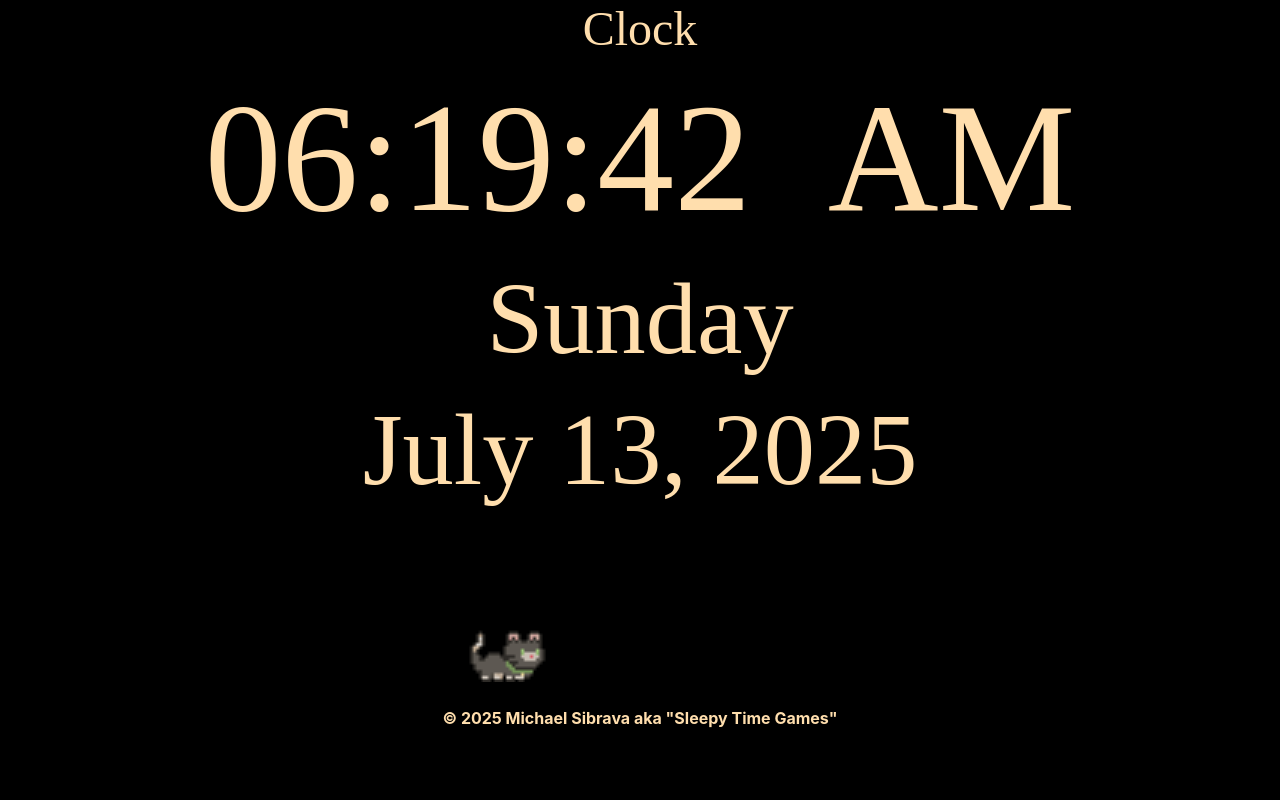
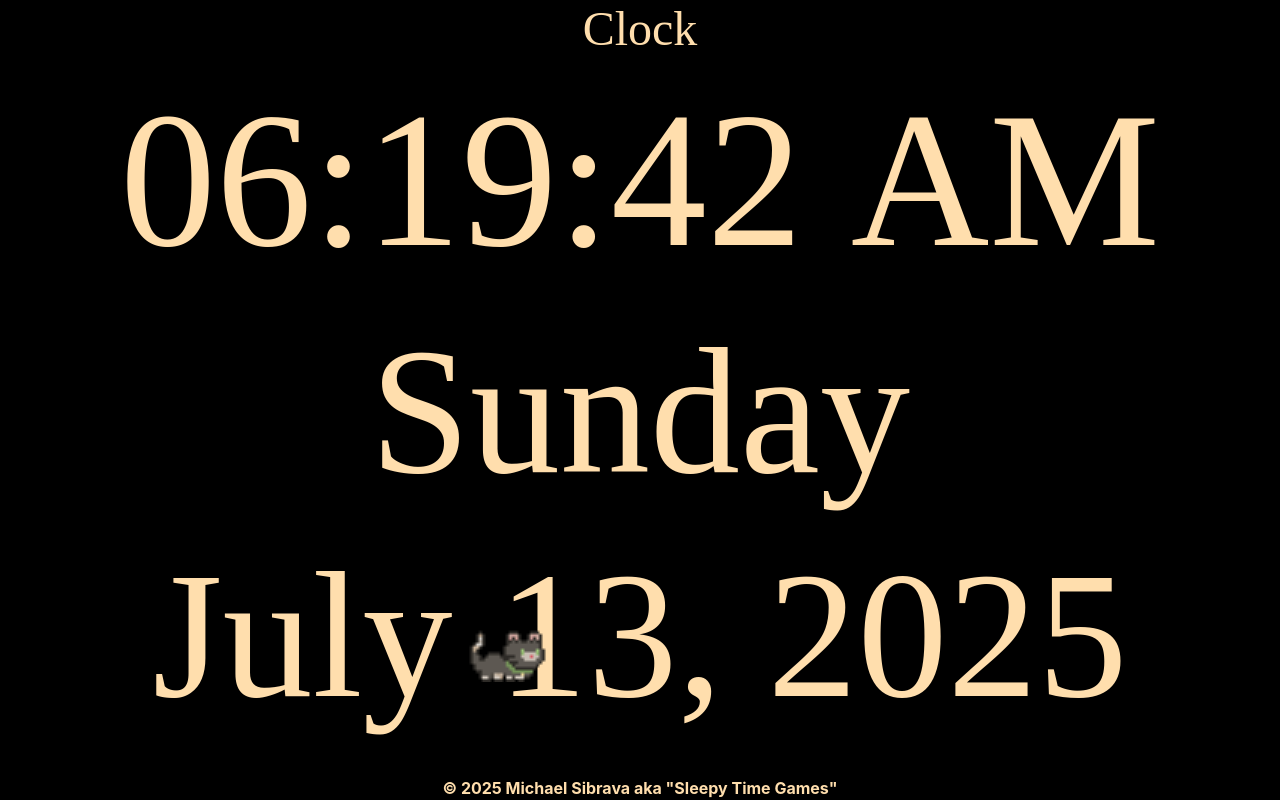
Before and after one commit to psynut/SleepTime, a PHP site: page /clock.html in a window 1280 px wide. Run offline with PHP 8.4, Linux system fonts and the light colour scheme; some libraries are stand-ins or nearby versions; some web fonts are replaced.

Commit message:
Adjust Size Again

```diff
--- a/clock.css
+++ b/clock.css
@@ -17,13 +17,13 @@ h1{
 
 h4{
  font-family: 'Sometype Mono';
- font-size: clamp(1.5em, 12vw, 200px);
+ font-size: clamp(1.5em, 15vw, 200px);
  text-align: center;
 }
 
 h5{
  font-family: 'Sometype Mono';
- font-size: clamp(1.5em, 08vw, 180px);
+ font-size: clamp(1.5em, 15vw, 180px);
  text-align: center;
 }
 
--- a/clock.html
+++ b/clock.html
@@ -21,9 +21,9 @@
 <body>
 
   <div class="pixel-shift-x pixel-shift-y">
-<h1>Clock</h1>
+<h1 class="sticky-top">Clock</h1>
 <div class = "display">
-  <h4><span class="hour">00</span>:<span class="minutes">00</span>:<span class="seconds">00</span>&nbsp;&nbsp;<span class="clock-ampm">AM</span></h4>
+  <h4><span class="hour">00</span>:<span class="minutes">00</span>:<span class="seconds">00</span>&nbsp;<span class="clock-ampm">AM</span></h4>
   <h5><span class="dayofweek">WEEKDAY</span></h5>
   <h5><span class="month">MONTH</span>&nbsp;<span class="dateday">00</span>, <span class="year">9999</span></h5>
 </div>
@@ -40,7 +40,7 @@
 </body>
 
 <footer>
-  <div class="clear-after-five pt-4">
+  <div class="clear-after-five pt-4 fixed-bottom">
     © <span class="copyrightdate">2021</span> Michael Sibrava aka "Sleepy Time Games"
     </div>
 
```
